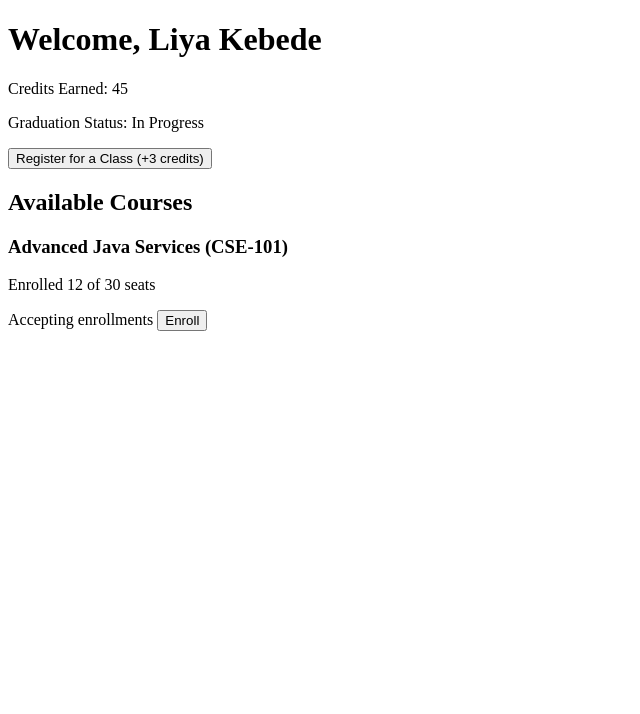
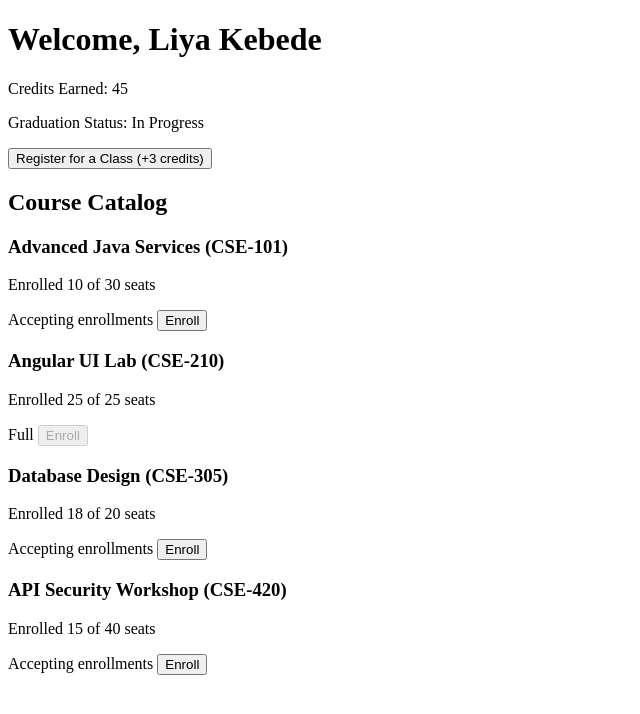
Before and after one commit to Beenat7/Tms-Client-M8, an Angular app: page /dashboard in a window 1280 px wide. Shown: the top 714 px of the page, without its empty margins (0-640 px from the left). Built offline with nearby package versions, Linux system fonts and the light colour scheme.

Commit message:
feat: add reusable course card component

```diff
--- a/src/app/features/student-dashboard/student-dashboard.component.html
+++ b/src/app/features/student-dashboard/student-dashboard.component.html
@@ -7,8 +7,27 @@
   </button>
 </div>
 
-<h2>Available Courses</h2>
-<tms-course-card
-[course]="sampleCourse"
-(enrollClicked)="handleEnroll($event)"
-/>
+<h2>Course Catalog</h2>
+
+@if (availableCourses().length === 0) {
+
+  <div class="empty-state">
+    <p>No courses are available this term. Check back during registration.</p>
+  </div>
+
+} @else {
+
+  <div class="grid">
+
+    @for (course of availableCourses(); track course.id) {
+
+      <tms-course-card
+        [course]="course"
+        (enrollClicked)="handleEnroll($event)"
+      />
+
+    }
+
+  </div>
+
+}
--- a/src/app/features/student-dashboard/student-dashboard.component.ts
+++ b/src/app/features/student-dashboard/student-dashboard.component.ts
@@ -35,13 +35,36 @@ export class StudentDashboardComponent {
   // The | null syntax is TypeScript's way of saying a value can be absent.
   selectedCourse = signal<Course | null>(null);
   // A sample course to display (we will switch to an array in Excercise3)
-  sampleCourse: Course = {
-  id: 1,
-  title: "Advanced Java Services",
-  code: "CSE-101",
-  maxCapacity: 30,
-  enrollmentCount: 12,
-  };
+  availableCourses = signal<Course[]>([
+  {
+    id: 1,
+    title: "Advanced Java Services",
+    code: "CSE-101",
+    maxCapacity: 30,
+    enrollmentCount: 10,
+  },
+  {
+    id: 2,
+    title: "Angular UI Lab",
+    code: "CSE-210",
+    maxCapacity: 25,
+    enrollmentCount: 25,
+  },
+  {
+    id: 3,
+    title: "Database Design",
+    code: "CSE-305",
+    maxCapacity: 20,
+    enrollmentCount: 18,
+  },
+  {
+    id: 4,
+    title: "API Security Workshop",
+    code: "CSE-420",
+    maxCapacity: 40,
+    enrollmentCount: 15,
+  },
+]);
   handleEnroll(course: Course) {
   this.selectedCourse.set(course);
   console.log('Enrollment requested for:', course.title);
```
